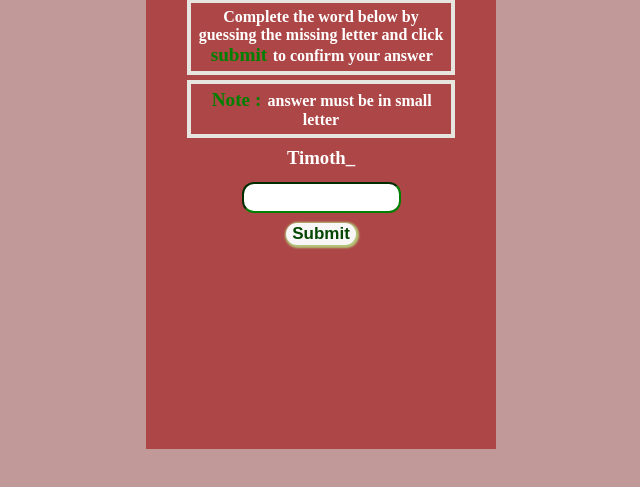
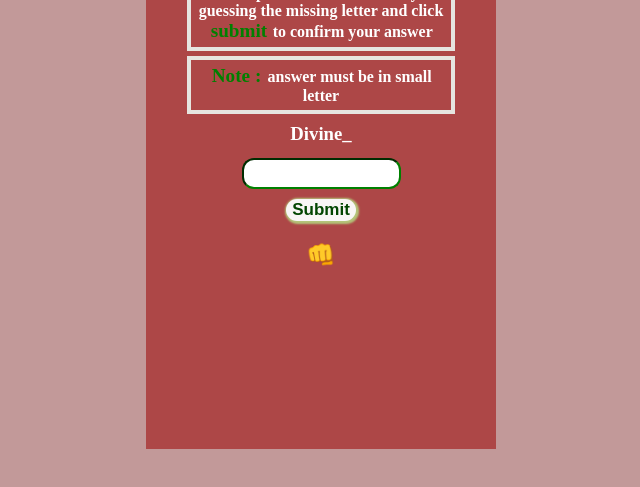
Before and after one commit to Yusufdavid411/HangMan_Game, a plain HTML site: page index.html in a window 1280 px wide. Shown: the part 267-754 px from the top of the page, without its empty margins (319-959 px from the left). Drawn offline with Linux system fonts and the light colour scheme.

Commit message:
Update index.html

```diff
--- a/index.html
+++ b/index.html
@@ -14,13 +14,13 @@
             <h1>HangMan Game &#127918;</h1>
             <div>
                 <h4>Complete the word below by guessing the missing letter and click <b>submit</b> to confirm your answer <h4><b>Note : </b>answer must be in small letter</h4></h4>
-                <h3>Timoth_</h3>
+                <h3>Divine_</h3>
                 <input type="text" id="userInput">
                 <br>
                 <button type="submit" onclick="Game()">Submit</button>
             </div>
             <p></p>
-            <i>&#128074;</i>
+            <h2>&#128074;</h2>
         </div>
     </div>
 
```
